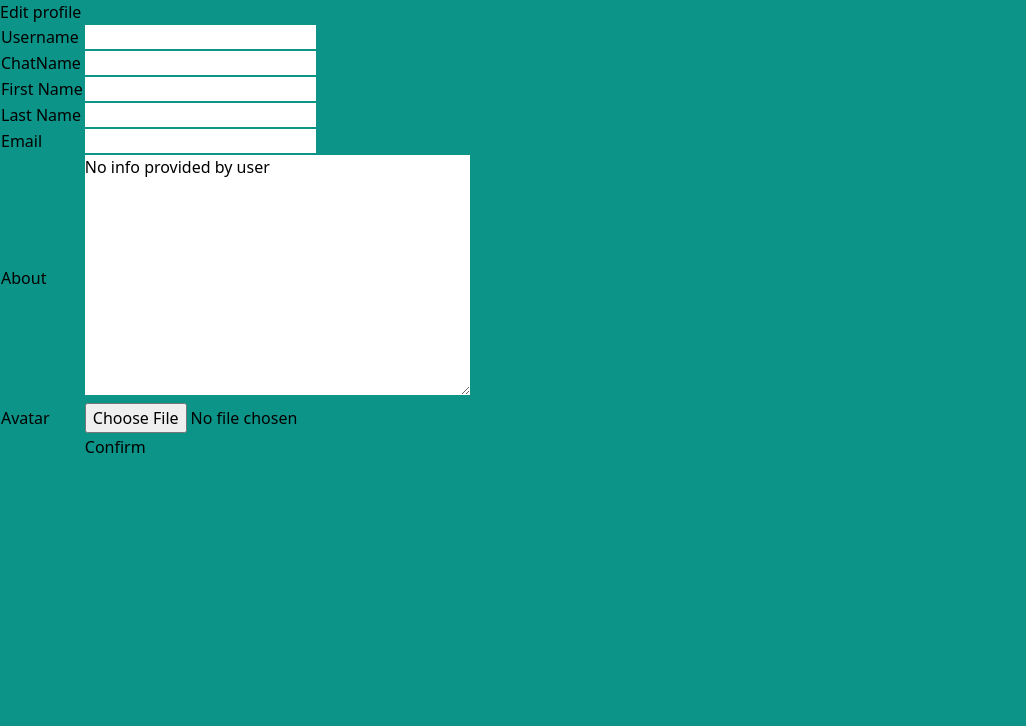
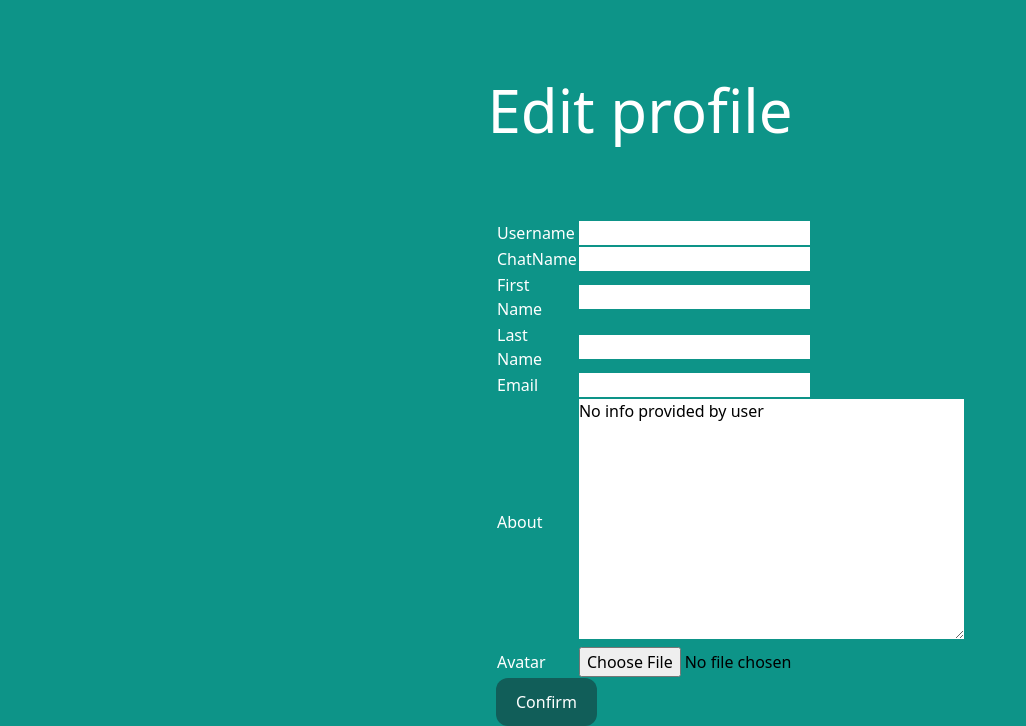
Before and after one commit to IvanDamNation/E6_simple_chat, a Django app: template usersaccounts/templates/usersaccounts/user_edit.html in a window 1280 px wide. Shown: the part 96-822 px from the top of the page, without its empty margins (0-1026 px from the left). Before the commit the page ends 549 px from the top, so only its background shows below. Run offline with Django 4.2, Linux system fonts and the light colour scheme; the template is opened without the code that fills it: values that come from a table or form of the project are taken from there, others are empty; parts of the project's set-up code (start-up, migrations or seed data) failed here and were passed over; some libraries are stand-ins or nearby versions.

Commit message:
Fixed user edit

```diff
--- a/usersaccounts/templates/usersaccounts/user_edit.html
+++ b/usersaccounts/templates/usersaccounts/user_edit.html
@@ -3,46 +3,46 @@
 {% block title %}Edit user info | {% endblock %}
 
 {% block content %}
-<h2> Edit profile </h2>
-<div align="left">
-    <form method="post">
+<div class="p-10 lg:p-20 text-center">
+    <h1 class="text-3xl lg:text-6xl text-white">Edit profile</h1>
+</div>
+    <form method="post" action="." class="lg:w-1/4 px-4 mx-auto">
         {% csrf_token %}
         <table>
-            <tr>
-                <td>Username</td>
+           <tr>
+                <td class="text-white">Username</td>
                 <td>{{ form.username }}</td>
             </tr>
             <tr>
-                <td>ChatName</td>
+                <td class="text-white">ChatName</td>
                 <td>{{ form_2.chat_username }}</td>
             </tr>
             <tr>
-                <td>First Name</td>
+                <td class="text-white">First Name</td>
                 <td>{{ form.first_name }}</td>
             </tr>
             <tr>
-                <td>Last Name</td>
+                <td class="text-white">Last Name</td>
                 <td>{{ form.last_name }}</td>
             </tr>
             <tr>
-                <td>Email</td>
+                <td class="text-white">Email</td>
                 <td>{{ form.email }}</td>
             </tr>
             <tr>
-                <td>About</td>
+                <td class="text-white">About</td>
                 <td>{{ form_2.about }}</td>
             </tr>
             <tr>
-                <td>Avatar</td>
+                <td class="text-white">Avatar</td>
                 <td>{{ form_2.avatar }}</td>
             </tr>
-            <tr>
-                <td></td>
-                <td>
-                    <input type="submit" value="Confirm">
-                </td>
-            </tr>
         </table>
+        {% if message %}
+        <div class="mb-5 p-4 rounded-xl bg-blue-300 text-white">
+            <p>{{ message }}</p>
+        </div>
+        {% endif %}
+        <input type="submit" value="Confirm" class="px-5 py-3 rounded-xl text-white bg-teal-800 hover:bg-teal-700">
     </form>
-</div>
 {% endblock content %}
--- a/usersaccounts/views.py
+++ b/usersaccounts/views.py
@@ -3,13 +3,15 @@ from django.contrib.auth.models import User
 from django.shortcuts import render, get_object_or_404
 
 from .forms import ChatUserForm, UserFormUpd
+from .models import ChatUser
 
 
 @login_required
 def user_update_view(request):
     obj = get_object_or_404(User, pk=request.user.pk)
+    obj_2 = get_object_or_404(ChatUser, pk=request.user.pk)
     form = UserFormUpd(request.POST or None, instance=obj)
-    form_2 = ChatUserForm(request.POST or None)
+    form_2 = ChatUserForm(request.POST or None, instance=obj_2)
 
     context = {
         'form': form,
```
